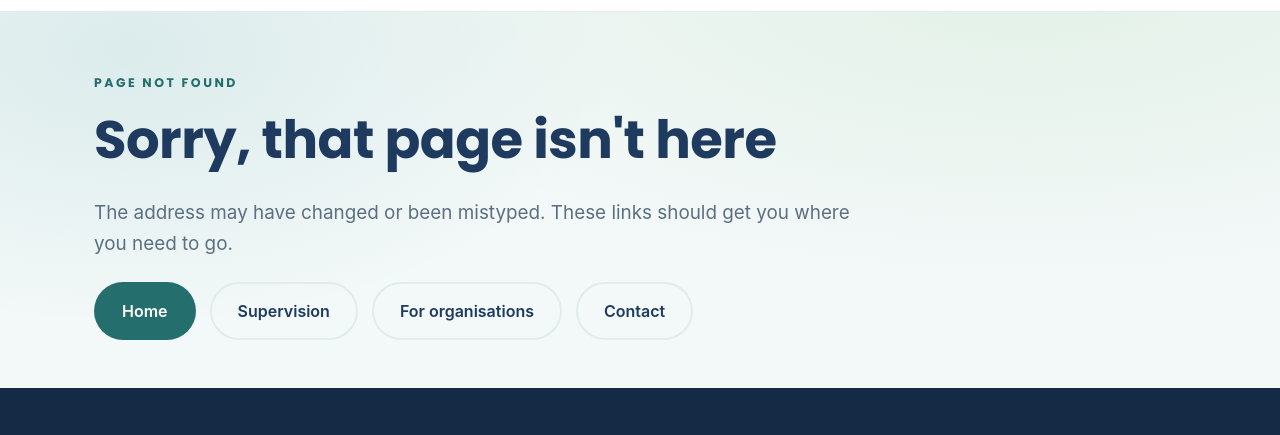
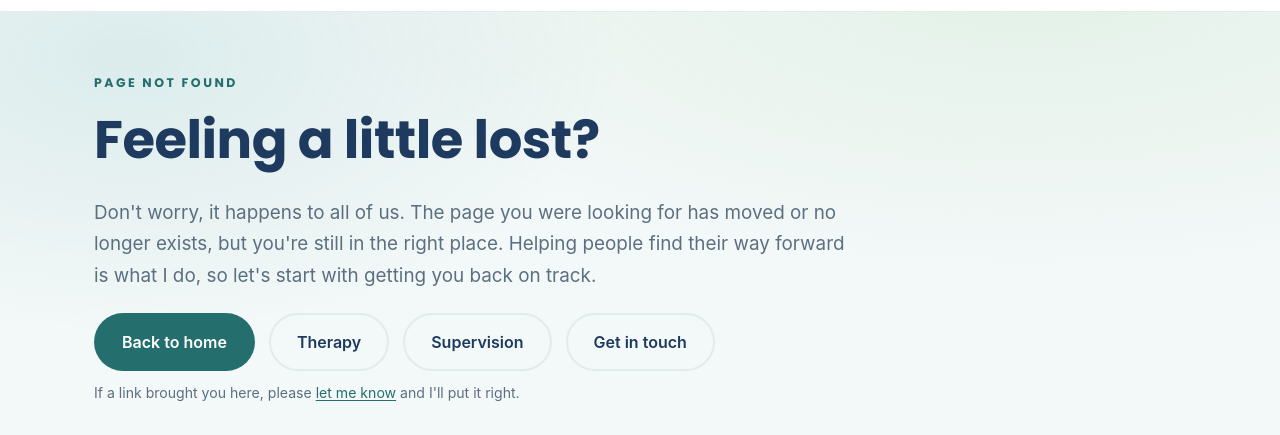
Before and after one commit to HH-Chewbacca/khromey-website, a website: page 404.html in a window 1280 px wide. Shown: the part 77-512 px from the top of the page. Drawn offline with Linux system fonts and the light colour scheme.

Commit message:
404 page: warmer wording in Nataliya's voice
Co-Authored-By: Claude Fable 5.2 <noreply@anthropic.com>
Claude-Session: https://claude.ai/code/session_019ufZN7ciHVgMYjYAHn9KFj

```diff
--- a/404.html
+++ b/404.html
@@ -101,14 +101,15 @@
 <section class="hero page-hero">
   <div class="wrap">
     <span class="eyebrow">Page not found</span>
-    <h1>Sorry, that page isn't here</h1>
-    <p class="lede">The address may have changed or been mistyped. These links should get you where you need to go.</p>
+    <h1>Feeling a little lost?</h1>
+    <p class="lede">Don't worry, it happens to all of us. The page you were looking for has moved or no longer exists, but you're still in the right place. Helping people find their way forward is what I do, so let's start with getting you back on track.</p>
     <div class="hero-cta">
-      <a href="/" class="btn btn-primary">Home</a>
+      <a href="/" class="btn btn-primary">Back to home</a>
+      <a href="/therapy.html" class="btn btn-ghost">Therapy</a>
       <a href="/supervision.html" class="btn btn-ghost">Supervision</a>
-      <a href="/organisations.html" class="btn btn-ghost">For organisations</a>
-      <a href="/contact.html" class="btn btn-ghost">Contact</a>
+      <a href="/contact.html" class="btn btn-ghost">Get in touch</a>
     </div>
+    <p class="form-note mt">If a link brought you here, please <a href="/contact.html">let me know</a> and I'll put it right.</p>
   </div>
 </section>
 
```
